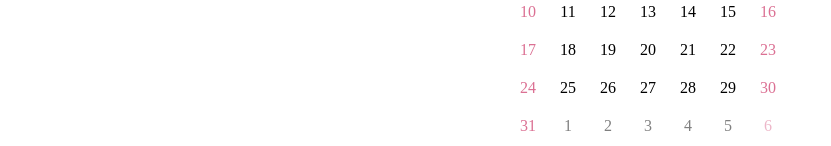
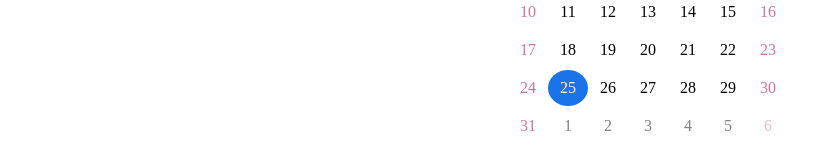
Before and after one commit to wilf312/react-vertical-calendar, a React app: page / in a window 1280 px wide. Shown: the part 757-903 px from the top of the page, without its empty margins (0-831 px from the left). Built offline with nearby package versions, Linux system fonts and the light colour scheme.

Commit message:
refactor

```diff
--- a/src/Calendar/Calendar.tsx
+++ b/src/Calendar/Calendar.tsx
@@ -1,14 +1,10 @@
 import * as React from 'react'
-import { getYear, getMonth, getDate, format as DateFormat } from 'date-fns'
 import { List, AutoSizer } from 'react-virtualized'
 import CalendarItem from './CalendarItem'
 import styled from 'styled-components'
 import { DateItem, DateGrid } from '../component'
-import { SelectStatus } from '../const'
+import { SelectStatus, week, ItemHeight } from '../const'
 import { getHolidayType } from '../util'
-
-const itemSize = 250
-const week = ['Sun', 'Mon', 'Tue', 'Wed', 'Thu', 'Fri', 'Sat']
 
 function rowRenderer(data, calendar, setDate) {
   const {
@@ -69,7 +65,7 @@ export default class Calendar extends React.Component<Props> {
           width={window.innerWidth}
           height={window.innerHeight}
           rowCount={Object.keys(calendar).length}
-          rowHeight={itemSize}
+          rowHeight={ItemHeight}
           // onScroll={a => console.log("onScroll", a)}
           // onRowsRendered={a => console.log("onRowsRendered", a)}
           // scrollToCell={a => console.log("scrollToCell", a)}
--- a/src/State.tsx
+++ b/src/State.tsx
@@ -1,7 +1,7 @@
 import * as React from 'react'
 import Calendar from './Calendar'
-import * as dateFns from 'date-fns'
-import { SelectMode, SelectStatus, CreateYearCount } from './const'
+import { isBefore, isWithinRange } from 'date-fns'
+import { SelectMode, SelectStatus, CreateYearCount, HolidayType } from './const'
 import {
   getMonthYearRangeExtra,
   createMonthList,
@@ -10,13 +10,6 @@ import {
   formatYYYYMMDD
 } from './util'
 
-interface DateItem {
-  date: Date
-  day: number
-  isToday: boolean
-  isCurrentMonth: boolean
-  selectStatus: string
-}
 interface State {
   date: Date | null // 選択された月
   rangeDate: Date[] // 選択された range
@@ -54,7 +47,7 @@ class StateList extends React.Component<Props, State> {
     let list = this.state.calendar
     let monthYearRange = []
     let rangeDate = _rangeDate
-    if (rangeDate.length === 1 && dateFns.isBefore(rangeDate[0], newDate)) {
+    if (rangeDate.length === 1 && isBefore(rangeDate[0], newDate)) {
       rangeDate.push(newDate)
     } else {
       rangeDate.unshift(newDate)
@@ -92,7 +85,7 @@ class StateList extends React.Component<Props, State> {
               selectStatus: SelectStatus.RANGE_END
             }
             // 選択中
-          } else if (dateFns.isWithinRange(day.date, from, to)) {
+          } else if (isWithinRange(day.date, from, to)) {
             return {
               ...day,
               selectStatus: SelectStatus.RANGE_INCLUDED
--- a/src/const/index.ts
+++ b/src/const/index.ts
@@ -25,8 +25,15 @@ export const SelectMode = {
   RANGE: 'RANGE'
 }
 
-export const HolidayType = {
-  NOT_HOLIDAY: 'NOT_HOLIDAY',
-  SATURDAY_OFF: 'SATURDAY_OFF', // 土日休み
-  PUBLIC_HOLIDAY: 'PUBLIC_HOLIDAY' // 祝日
+export const enum HolidayType {
+  NOT_HOLIDAY = 'NOT_HOLIDAY',
+  SATURDAY_OFF = 'SATURDAY_OFF', // 土日休み
+  PUBLIC_HOLIDAY = 'PUBLIC_HOLIDAY' // 祝日
 }
+export type UHolidayType =
+  | HolidayType.NOT_HOLIDAY
+  | HolidayType.SATURDAY_OFF
+  | HolidayType.PUBLIC_HOLIDAY
+
+export const week = ['Sun', 'Mon', 'Tue', 'Wed', 'Thu', 'Fri', 'Sat']
+export const ItemHeight = 250
--- a/src/util/index.ts
+++ b/src/util/index.ts
@@ -13,7 +13,8 @@ import {
   startOfMonth,
   getMonth,
   parse as dateFnsParse,
-  isValid
+  isValid,
+  isToday as dateFnsIsToday
 } from 'date-fns'
 import { SelectStatus, HolidayType } from '../const'
 
@@ -38,7 +39,7 @@ export const formatYYYYMMDD = (date: dateForDateFns) => {
 }
 
 // 曜日番号を渡す 土日判定
-export const getHolidayType = (day: number) => {
+export const getHolidayType = (day: number): HolidayType => {
   return day === 0 || day === 6
     ? HolidayType.SATURDAY_OFF
     : HolidayType.PUBLIC_HOLIDAY
@@ -47,11 +48,6 @@ export const getHolidayType = (day: number) => {
 // 祝日判定 todo
 export const isPublicHoliday = day => {
   return false
-}
-
-// 今日
-export const isToday = (date: Date) => {
-  return date.toString() === new Date().toString()
 }
 
 // 指定された日付からrange数分の年を取得
@@ -108,58 +104,58 @@ export const getMonthYearRange = (
 }
 
 // 1ヶ月のカレンダーデータ作成
-interface IDate {
+interface IDateItem {
   date: Date
   day: number
   isToday: boolean
   isCurrentMonth: boolean
+  selectStatus: string
+  holidayType: HolidayType
 }
-export const createMonthList = (month: dateForDateFns): IDate[] => {
+export const createMonthList = (month: dateForDateFns): IDateItem[] => {
   const start = parse(month)
   const startDate = getDate(start)
   const end = lastDayOfMonth(start)
   const count = getDate(end)
 
-  const arr = []
+  const arr: IDateItem[] = []
   // カレンダーのデータ追加
   for (var i = 0; i < count; i++) {
     const date = setDate(start, startDate + i)
-    arr.push({
-      date: date,
-      day: getDay(date),
-      isToday: isToday(date),
-      isCurrentMonth: true,
-      selectStatus: SelectStatus.NOT_SELECT
-    })
+    arr.push(getDateItem(date, true))
   }
 
   // 前月の曜日追加
-  // TODO: 別の関数に切り出す
   const beforePaddingCount = getDay(arr[0].date)
   for (var i = 1; i <= beforePaddingCount; i++) {
     const date = setDate(start, startDate - i)
-    arr.unshift({
-      date: date,
-      day: getDay(date),
-      isToday: isToday(date),
-      isCurrentMonth: false
-    })
+    arr.unshift(getDateItem(date, false))
   }
 
   // 次月の曜日追加
-  // TODO: 別の関数に切り出す
   const endObj = arr[arr.length - 1]
   const nextPaddingCount = 7 - getDay(endObj.date)
   const endDate = getDate(endObj.date)
   for (var i = 1; i < nextPaddingCount; i++) {
     const date = setDate(endObj.date, endDate + i)
-    arr.push({
-      date: date,
-      day: getDay(date),
-      isToday: isToday(date),
-      isCurrentMonth: false
-    })
+    arr.push(getDateItem(date, false))
   }
 
   return arr
 }
+
+export const getDateItem = (date: Date, isCurrentMonth: boolean) => {
+  const day = getDay(date)
+  return {
+    date,
+    day: getDay(date),
+    isToday: isToday(date),
+    isCurrentMonth,
+    selectStatus: SelectStatus.NOT_SELECT,
+    holidayType: getHolidayType(day)
+  }
+}
+
+export const isToday = (date: Date) => {
+  return dateFnsIsToday(date)
+}
```
